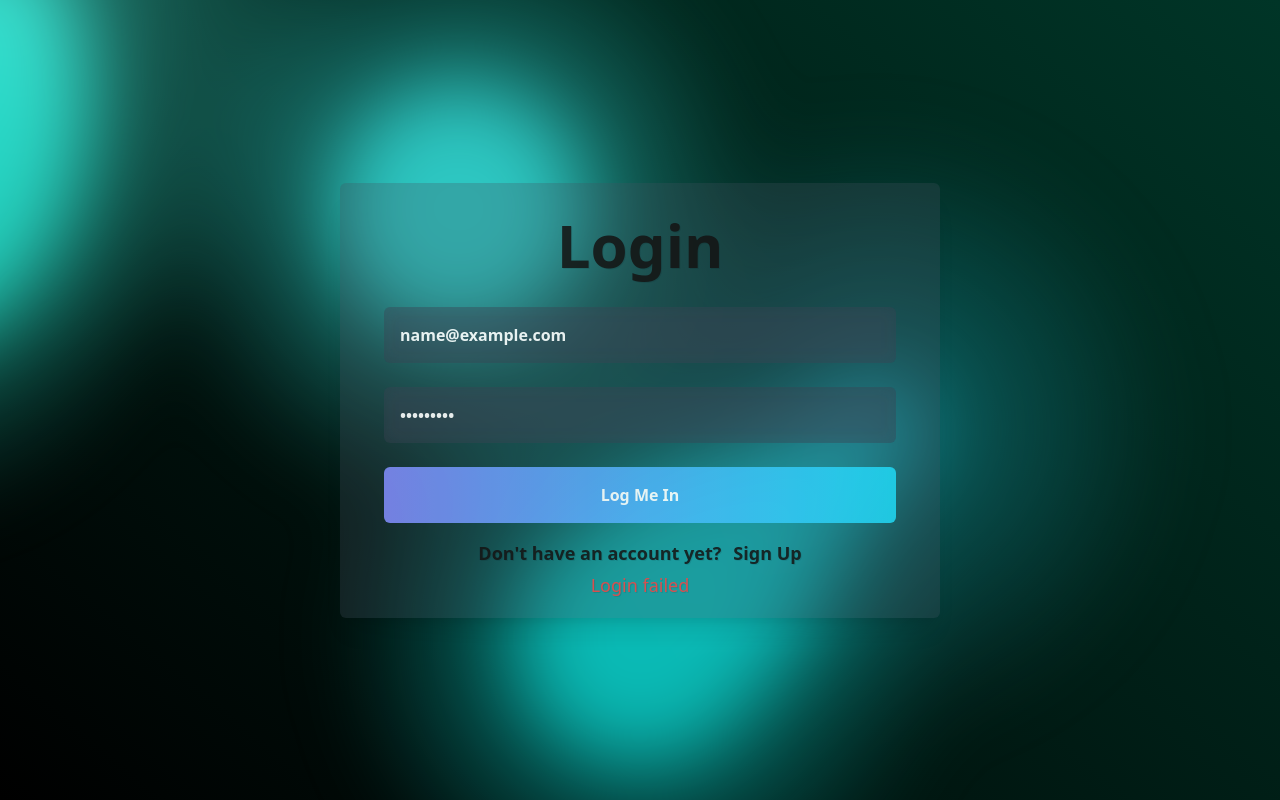
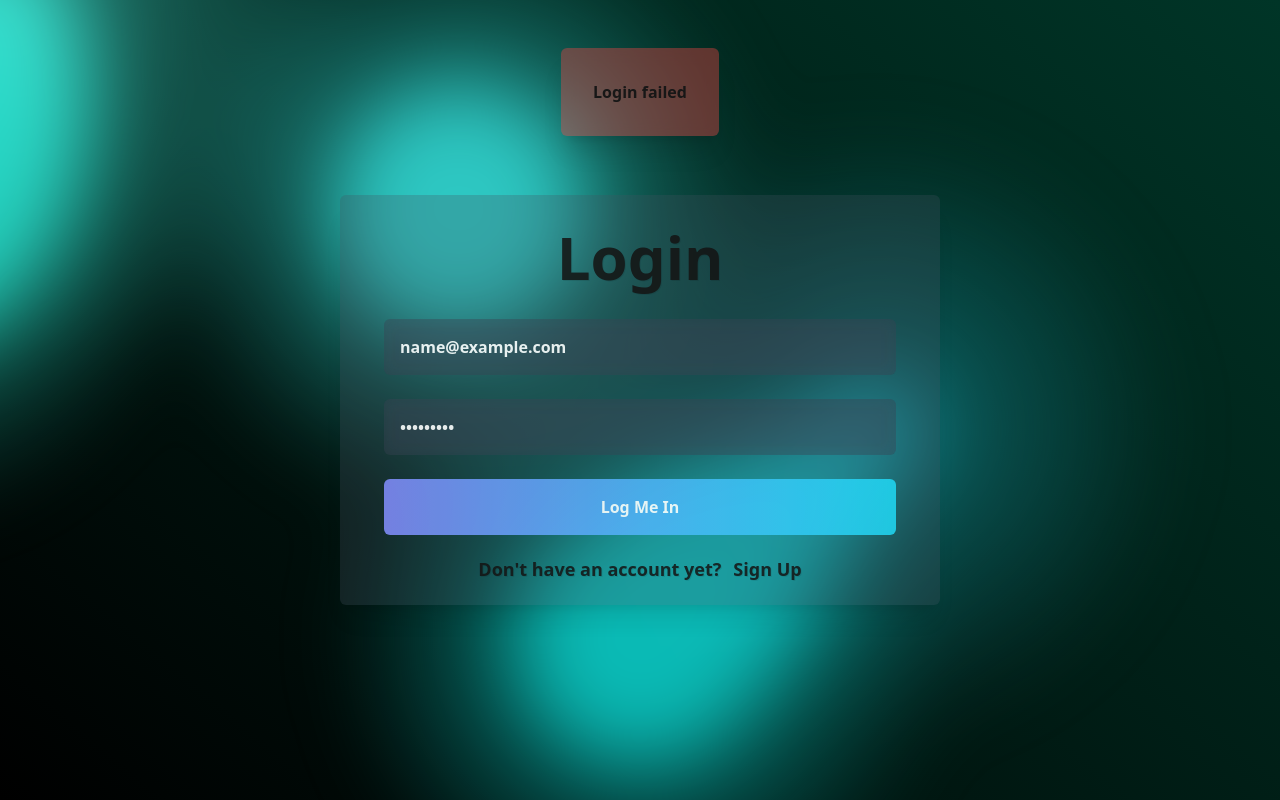
Before and after one commit to caseycantrell/crowdwork-frontend, a Next.js app: page /login in a window 1280 px wide. Both pictures are taken after typing "name@example.com", "Sample123" into the empty fields and a click on the button "Log Me In". Built offline with nearby package versions, Linux system fonts and the light colour scheme; no server answers.

Commit message:
notification refactor

```diff
--- a/src/pages/login.tsx
+++ b/src/pages/login.tsx
@@ -60,8 +60,28 @@ const LoginPage: React.FC = () => {
 
   return (
     <div className="gradient-bg min-h-screen flex flex-col items-center justify-center">
+      <AnimatePresence>
+        {showMessage && (
+          <motion.div
+          className={`backdrop-blur ${isError ? 'bg-red-500/40' : 'bg-green-500/40'} p-8 shadow-xl rounded-md absolute top-12 2xl:top-24 text-center font-semibold z-50`}
+          initial={{ opacity: 0, y: -100 }}
+          animate={{ opacity: 1, y: 0 }}
+          exit={{ opacity: 0, y: -100 }}
+          transition={{
+            type: 'spring',
+            stiffness: 300,
+            damping: 20,
+          }}
+          onAnimationComplete={() => {
+            if (!showMessage) setMessage('');
+          }}
+          >
+            <p>{message}</p>
+          </motion.div>
+        )}
+      </AnimatePresence>
       <div className="text-container">
-        <div className='backdrop-blur bg-gray-600/30 border-1 border-gray-500 rounded-md shadow-xl p-8 flex flex-col items-center w-[600px] h-[435px]'>
+        <div className='backdrop-blur bg-gray-600/30 border-1 border-gray-500 rounded-md shadow-xl p-8 flex flex-col items-center w-[600px] h-[410px]'>
           <p className="text-6xl font-extrabold">Login</p>
           <form
             onSubmit={handleSubmit}
@@ -85,31 +105,11 @@ const LoginPage: React.FC = () => {
               Log Me In
             </Button>
           </form>
-          <div className="flex flex-row items-center justify-center mt-4 text-lg relative w-full">
+          <div className="flex flex-row items-center justify-center mt-5 text-lg relative w-full">
             <p className="mr-3 font-semibold">Don't have an account yet?</p>
-            <Link href="/signup" className="font-bold hover:text-main ease-in-out duration-300">
+            <Link href="/signup" className="font-bold">
               Sign Up
             </Link>
-            <AnimatePresence>
-              {showMessage && (
-                <motion.div
-                className={`w-full absolute top-8 text-center font-light ${isError ? 'text-red-500' : 'text-green-400'}`}
-                initial={{ opacity: 0, x: 100 }}
-                animate={{ opacity: 1, x: 0 }}
-                exit={{ opacity: 0, x: 100 }}
-                transition={{
-                  type: 'spring',
-                  stiffness: 300,
-                  damping: 20,
-                }}
-                onAnimationComplete={() => {
-                  if (!showMessage) setMessage('');
-                }}
-                >
-                  <p>{message}</p>
-                </motion.div>
-              )}
-            </AnimatePresence>
           </div>
         </div>
       </div>
--- a/src/pages/signup.tsx
+++ b/src/pages/signup.tsx
@@ -15,7 +15,7 @@ const SignupPage: React.FC = () => {
   const [ password, setPassword ] = useState<string>('');
   const [ message, setMessage ] = useState<string>('');
   const [ showMessage, setShowMessage ] = useState<boolean>(false);
-  const [ isMessageError, setIsMessageError ] = useState<boolean>(false);
+  const [ isError, setIsError ] = useState<boolean>(false);
 
   const interactiveRef: MutableRefObject<HTMLDivElement | null> = useInteractiveEffect();
 
@@ -32,7 +32,7 @@ const SignupPage: React.FC = () => {
       const data = await response.json();
 
       if (response.ok) {
-        setIsMessageError(false);
+        setIsError(false);
         setMessage('Signup successful, noice! Redirecting...');
         setShowMessage(true);
 
@@ -47,13 +47,13 @@ const SignupPage: React.FC = () => {
           router.push(`/dj/${data.dj.id}`);
         }, 2000);
       } else {
-        setIsMessageError(true);
+        setIsError(true);
         setMessage(data.error || 'Signup failed. Please try again.');
         setShowMessage(true);
       }
     } catch (error) {
       console.error('An unexpected error occurred:', error);
-      setIsMessageError(true);
+      setIsError(true);
       setMessage('An unexpected error occurred. Please try again later.');
       setShowMessage(true);
     }
@@ -71,8 +71,28 @@ const SignupPage: React.FC = () => {
 
   return (
     <div className="gradient-bg min-h-screen flex flex-col items-center justify-center">
+       <AnimatePresence>
+            {showMessage && (
+              <motion.div
+                className={`backdrop-blur ${isError ? 'bg-red-500/40' : 'bg-green-500/40'} p-8 shadow-xl rounded-md absolute top-8 2xl:top-24 text-center font-semibold z-50`}
+                initial={{ opacity: 0, y: -100 }}
+                animate={{ opacity: 1, y: 0 }}
+                exit={{ opacity: 0, y: -100 }}
+                transition={{
+                  type: 'spring',
+                  stiffness: 300,
+                  damping: 20,
+                }}
+                onAnimationComplete={() => {
+                  if (!showMessage) setMessage('');
+                }}
+              >
+                <p>{message}</p>
+              </motion.div>
+            )}
+          </AnimatePresence>
       <div className="text-container">
-      <div className='backdrop-blur bg-gray-600/30 border-1 border-gray-500 rounded-md shadow-xl p-8 flex flex-col items-center w-[600px] h-[510px]'>
+      <div className='backdrop-blur bg-gray-600/30 border-1 border-gray-500 rounded-md shadow-xl p-8 flex flex-col items-center w-[600px] h-[490px]'>
         <p className="text-6xl font-extrabold">Sign Up</p>
         <form onSubmit={handleSignup} className="space-y-6 w-full max-w-lg flex flex-col items-center mt-8">
           <Input
@@ -105,29 +125,9 @@ const SignupPage: React.FC = () => {
               Sign Me Up
             </Button>
         </form>
-        <div className="flex flex-row items-center justify-center mt-4 text-lg relative w-full">
+        <div className="flex flex-row items-center justify-center mt-5 text-lg relative w-full">
           <p className="mr-3 font-semibold">Already have an account?</p>
-          <Link href="/login" className="font-bold hover:text-main ease-in-out duration-300">Login</Link>
-          <AnimatePresence>
-            {showMessage && (
-              <motion.div
-                className={`w-full absolute top-8 text-center font-light ${isMessageError ? 'text-red-500 ' : 'text-green-400'}`}
-                initial={{ opacity: 0, x: 100 }}
-                animate={{ opacity: 1, x: 0 }}
-                exit={{ opacity: 0, x: 100 }}
-                transition={{
-                  type: 'spring',
-                  stiffness: 300,
-                  damping: 20,
-                }}
-                onAnimationComplete={() => {
-                  if (!showMessage) setMessage('');
-                }}
-              >
-                <p>{message}</p>
-              </motion.div>
-            )}
-          </AnimatePresence>
+          <Link href="/login" className="font-bold">Login</Link>
         </div>
       </div>
       </div>
```
